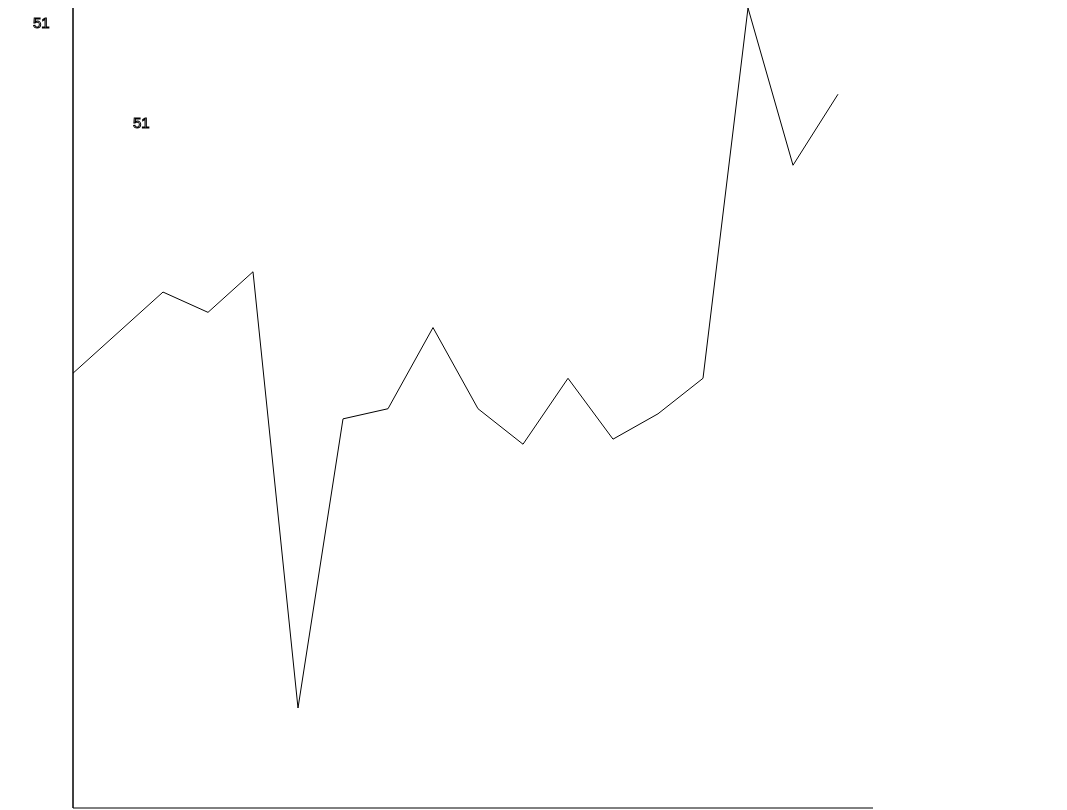
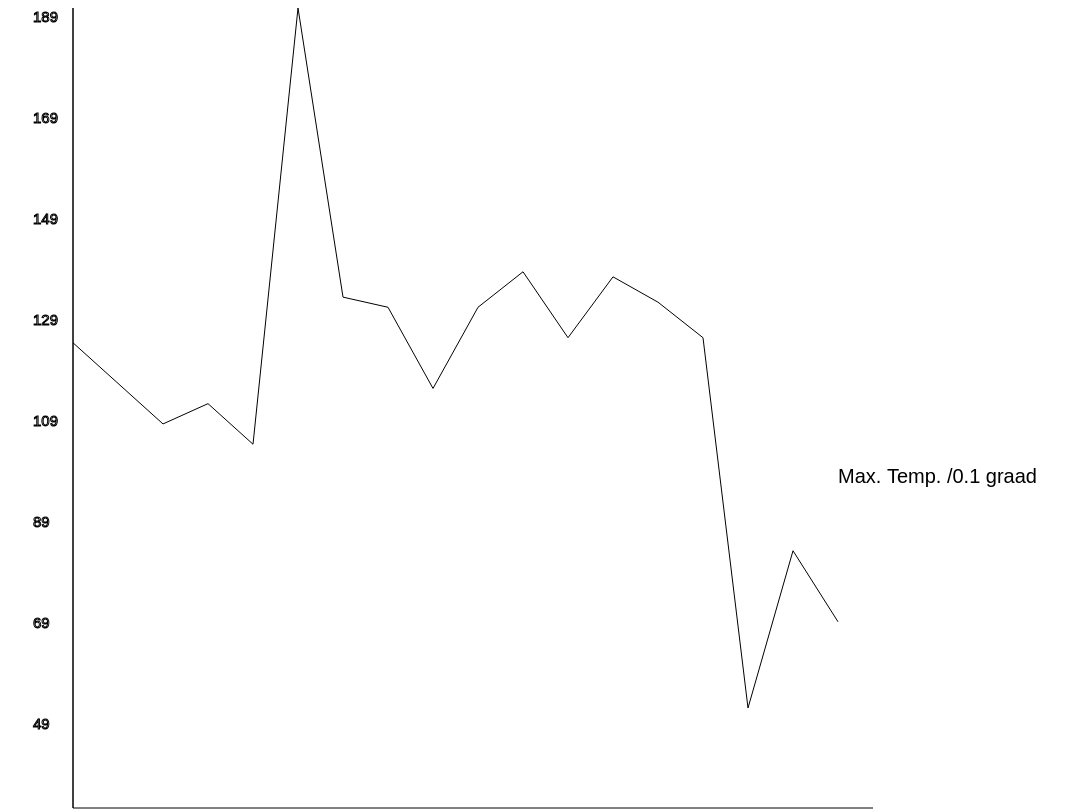
Before and after one commit to adrvdw/DataProcessing, a plain HTML site: page Homework/Week_3/week_3.html in a window 1280 px wide. Shown: the top 810 px of the page, without its empty margins (35-1102 px from the left). Drawn offline with Linux system fonts and the light colour scheme.

Commit message:
fixed link and axes

```diff
--- a/Homework/Week_3/week_3.html
+++ b/Homework/Week_3/week_3.html
@@ -7,7 +7,7 @@ Loading data from JSON, transforming data, plot a line chart-->
       <title></title>
    </head>
    <body>
-      <canvas id="canvas" width="1010" height="1100"></canvas>
+      <canvas id="canvas" width="1100" height="1100"></canvas>
       <script src="week_3.js" charset="utf-8"></script>
    </body>
 </html>
--- a/Homework/Week_3/week_3.js
+++ b/Homework/Week_3/week_3.js
@@ -17,7 +17,6 @@ var domain_max_ = Math.max.apply(null, keys);
     var domain_max_ = domain_max_.toString();
     var domain_min_ = Math.min.apply(null, keys);
     var domain_min_ = domain_min_.toString();
-
 
     range.push(domain_min_, domain_max_);
 
@@ -52,18 +51,14 @@ keys.forEach(function(key)  {
     range_max_ = Math.max.apply(null, list);
     range_min_ = Math.min.apply(null, list);
 
-// range of plot, which is inserted into createTransform
-var x_values = createTransform([domain_min_, domain_max_],[0, 100])
-var y_values = createTransform([range_min_, range_max_],[0,600])
     domain.push(range_min_, range_max_);
 
     // scale both x and y directions of plot
-transformY = createTransform(domain, [0, 700]);
+    transformY = createTransform(domain, [700, 0]);
     transformX = createTransform(range, [0, 500]);
     list.forEach(function(element){
-  console.log(transformY(element));
+      transformY(element);
     })
-console.log(list);
 
     let lines = document.querySelector("canvas").getContext("2d");
 
@@ -116,16 +111,38 @@ for (let y = 100; y < 910; y += 100) {
 // loop to place values of x,y values at the axes
 
       var x_coordinaat = 60;
-var y_coordinaat = 20;
-for (var i = 0; i < 10; i++)
+      var y_coordinaat = 14;
+      var y = 189
       var canvas = document.getElementById("canvas");
       var ctx = canvas.getContext("2d");
+      for (var i = 0; i < 8; i++){
           ctx.font = "15px Arial";
-  ctx.strokeText("51",x_coordinaat,y_coordinaat);
-  x_coordinaat += 100
-  y_coordinaat += 100
+          ctx.strokeText(y,x_coordinaat,y_coordinaat);
+          y_coordinaat += 101
+          y -= 20
+        };
 
+      var x_coordinaat = 100;
+      var y_coordinaat = 830;
+      var x = 1
       var canvas = document.getElementById("canvas");
       var ctx = canvas.getContext("2d");
+      // months =
+      for (var i = 0; i < 18; i++){
           ctx.font = "15px Arial";
-  ctx.strokeText("51",x_coordinaat,y_coordinaat);
+          ctx.strokeText(x,x_coordinaat,y_coordinaat);
+          x_coordinaat += 45
+          x += 1
+        };
+
+
+        ctx.font = '20px arial';
+        ctx.fillText('Datum (november)', 435, 865);
+
+        ctx.font = '20px arial';
+        ctx.fillText('Max. Temp. /0.1 graad', 865, 475);
+
+        ctx.font = '40px arial';
+        ctx.fillText('Ad Ruigrok van der Werve', 100, 950);
+        ctx.fillText('Javascript week3', 100, 1050);
+        ctx.fillText('', 100, 1150);
```
Also changed, not shown: Homework/Week_3/index.html (+1 -1 lines). Lines whose indentation alone changed are shown as unchanged.
